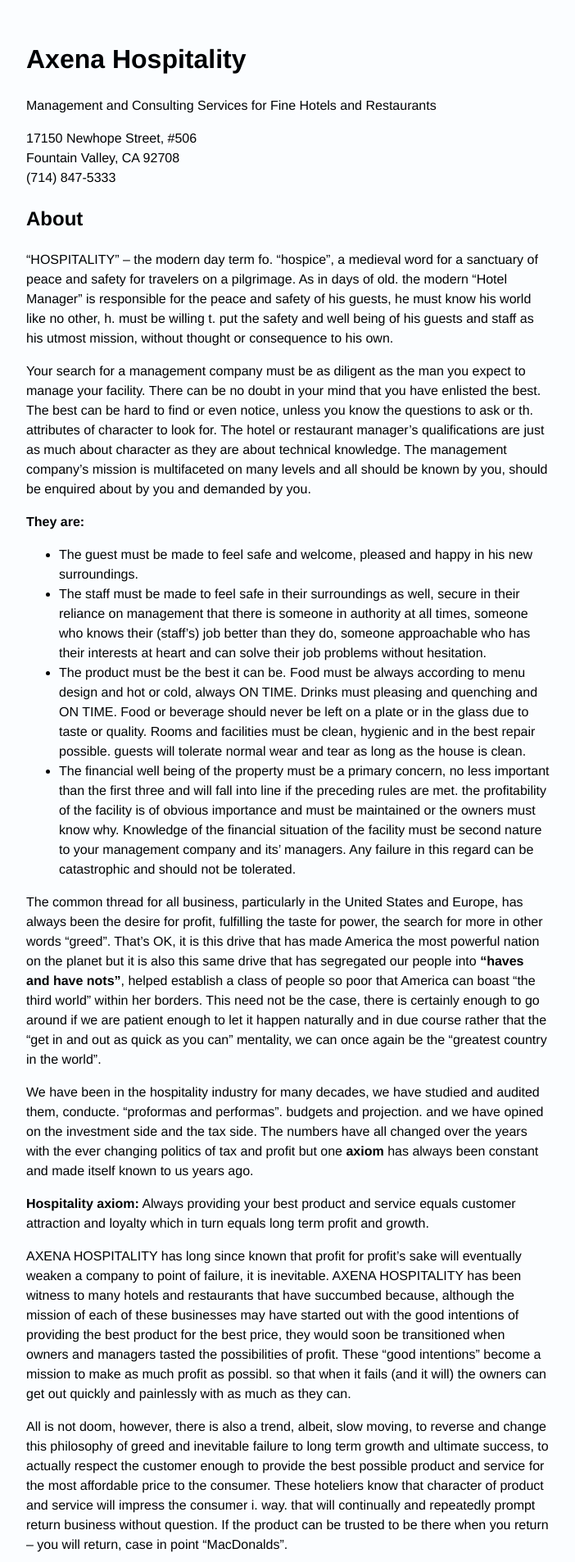
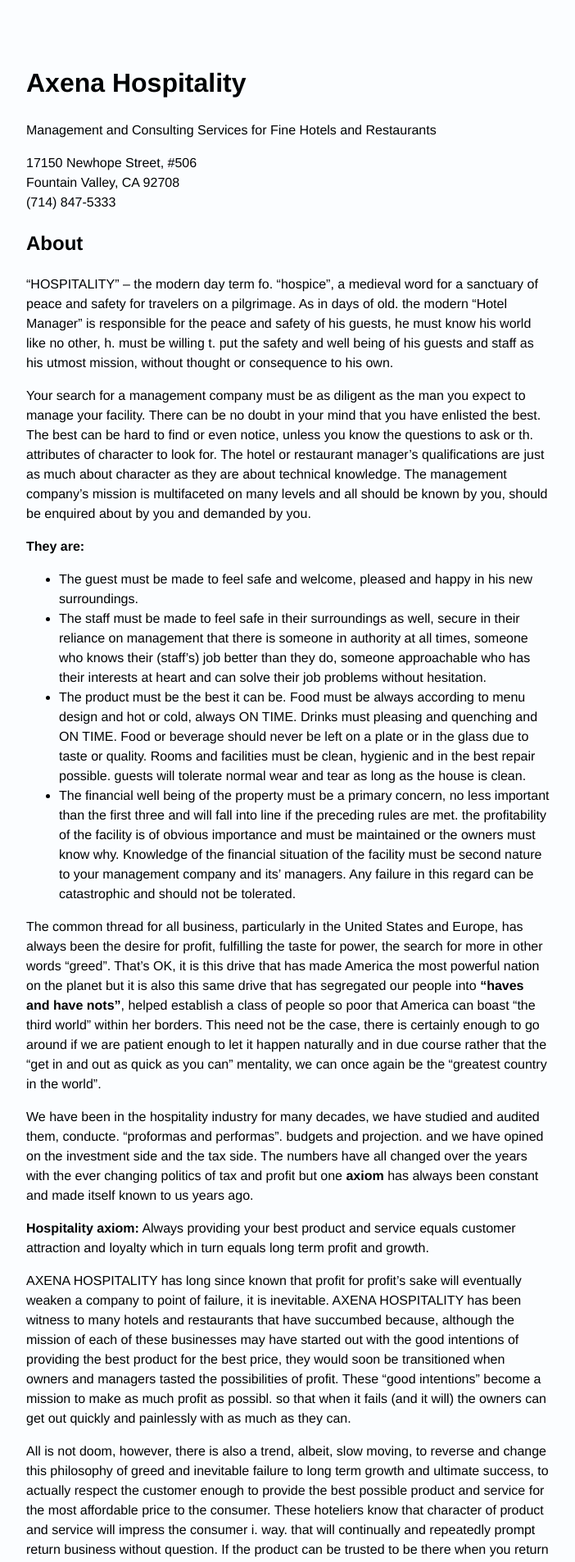
Before and after one commit to jimthoburn/axena, a Jekyll site: the page built from index.md, in a window 1280 px wide. Shown: the top 1906 px of the page at 82% size, without its empty margins (288-990 px from the left). Built offline with Jekyll 4.4.1, drawn with Linux system fonts in a browser that asks for light colours; our own code applies the rules of GitHub Pages for plain Markdown files.

Commit message:
Update default.html

```diff
--- a/_layouts/default.html
+++ b/_layouts/default.html
@@ -2,6 +2,7 @@
 <html lang="en" dir="ltr">
 <head>
   <meta charset="utf-8" />
+  <meta name="viewport" content="width=device-width, initial-scale=1.0" />
   <title>Axena Hospitality</title>
   <style>
     body {
@@ -14,8 +15,7 @@
       margin-left: auto;
       margin-right: auto;
 
-      margin-top: 3em;
-      margin-bottom: 6em;
+      padding: 3em 1.5em 6em;
     }
 
     a {
```
